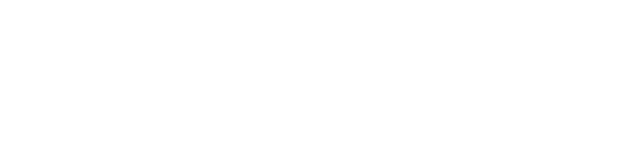
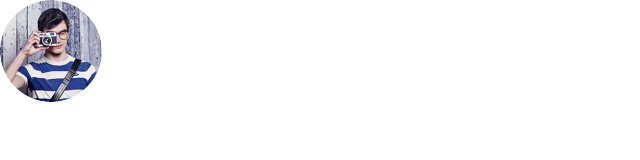
Before and after one commit to js-tasks-ru/htmlcss-20230911-4_loramisautova, a website: page 06-lection4/01-avatar/index.html in a window 1280 px wide. Shown: the whole page, without its empty margins (0-640 px from the left). Drawn offline with Linux system fonts and the light colour scheme.

Commit message:
add avatar image

```diff
--- a/06-lection4/01-avatar/avatar.css
+++ b/06-lection4/01-avatar/avatar.css
@@ -0,0 +1,12 @@
+.avatar {
+    width: 102px;
+    height: 102px;
+    border-radius: 102px;
+    overflow: hidden;
+}
+
+.avatar__img {
+    height: 100%;
+    width: 100%;
+    object-fit: cover;
+}
--- a/06-lection4/01-avatar/index.html
+++ b/06-lection4/01-avatar/index.html
@@ -4,8 +4,18 @@
     <head>
         <link rel="stylesheet" href="../../assets/css/main.css">
         <link rel="stylesheet" href="./avatar.css">
+        <title>Avatar</title>
     </head>
     <body>
-
+        <div class='avatar'>
+            <img
+              class='avatar__img'
+              src='../../assets/images/avatar-100px.png'
+              srcset='../../assets/images/avatar-100px.png 1px,
+                      ../../assets/images/avatar-200px.png 2px
+                      ../../assets/images/avatar-300px.png 3px'
+              alt='avatar image'
+            >
+        </div>
     </body>
 </html>
```
Also changed, not shown: assets/images/avatar-100px.png (added), assets/images/avatar-200px.png (added), assets/images/avatar-300px.png (added).
